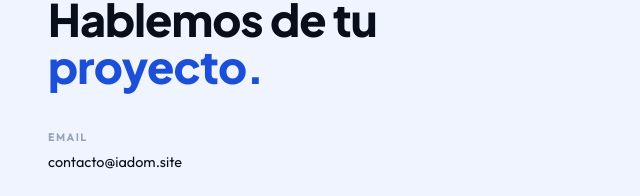
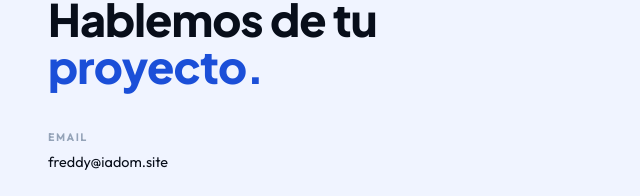
Before and after one commit to fjdriautomation/iadom-site, a plain HTML site: page index.html in a window 1280 px wide. Shown: the part 2827-3023 px from the top of the page, 0-640 px from the left. Drawn offline with Linux system fonts and the light colour scheme.

Commit message:
fix: actualizar email a freddy@iadom.site en todo el sitio

```diff
--- a/index.html
+++ b/index.html
@@ -312,7 +312,7 @@
       <div>
         <h2>Hablemos de tu <em>proyecto.</em></h2>
         <div class="contact-info">
-          <div class="contact-row"><span>Email</span><a href="mailto:contacto@iadom.site">contacto@iadom.site</a></div>
+          <div class="contact-row"><span>Email</span><a href="mailto:freddy@iadom.site">freddy@iadom.site</a></div>
           <div class="contact-row"><span>Teléfono</span><a href="tel:+56993953320">+56 9 9395 3320</a></div>
           <div class="contact-row"><span>Dirección</span><span>H de la Concepción 2462, Depto 606<br>Iquique, Tarapacá, Chile</span></div>
           <div class="contact-row"><span>Representante legal</span><span>Freddy José Díaz Rondón</span></div>
@@ -320,7 +320,7 @@
       </div>
       <div class="contact-right">
         <p>Si tienes un negocio y quieres automatizar procesos, implementar un agente conversacional o integrar IA en tu operación, escríbenos. Respondemos en menos de 24 horas.</p>
-        <a href="mailto:contacto@iadom.site" class="btn-primary">Enviar mensaje</a>
+        <a href="mailto:freddy@iadom.site" class="btn-primary">Enviar mensaje</a>
       </div>
     </div>
   </section>
```
